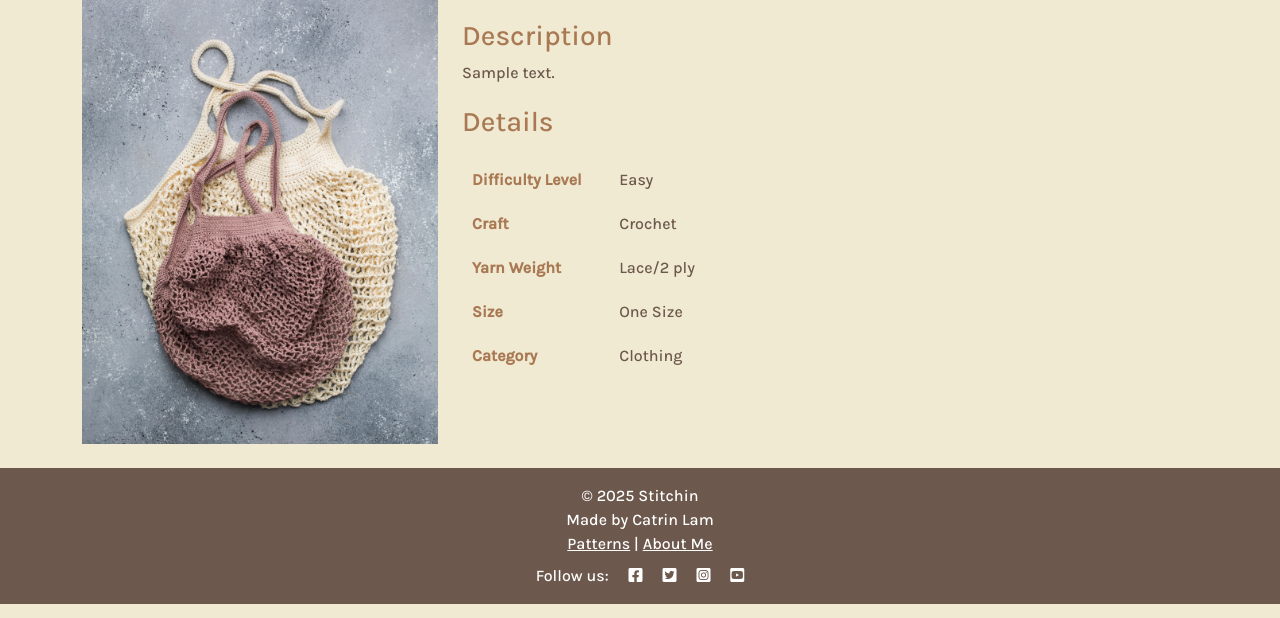
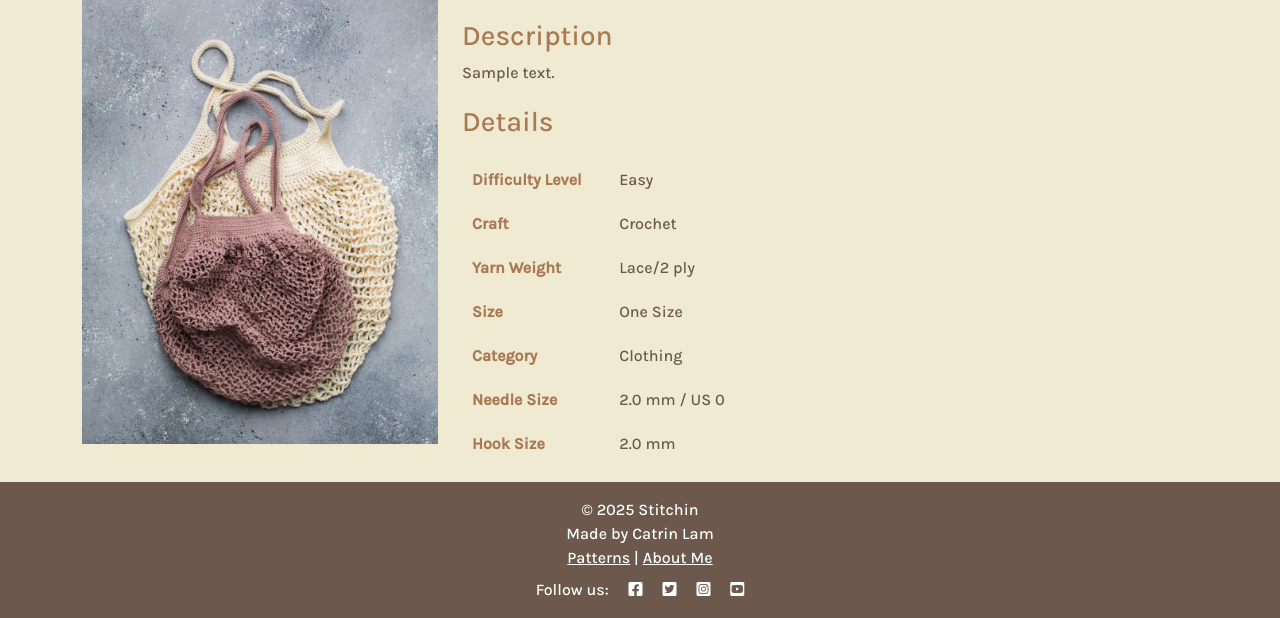
Before and after one commit to catrinlam/Stitchin, a Django app: page /sample/ in a window 1280 px wide. Shown: the part 225-843 px from the top of the page. Run offline with Django 5.2, Linux system fonts and the light colour scheme; tables that the repository leaves empty hold one stand-in row (values such as "Sample post").

Commit message:
hook and needles showing in post details Working on: adding multiple hook and needle to one pattern

```diff
--- a/patterns/forms.py
+++ b/patterns/forms.py
@@ -26,6 +26,7 @@ class PatternHooksNeedleForm(forms.ModelForm):
         model = PatternHooksNeedle
         fields = ['type', 'hook_size', 'needle_size']
 
+
 PatternHooksNeedleFormSet = inlineformset_factory(
-    Pattern, PatternHooksNeedle, form=PatternHooksNeedleForm, extra=1, can_delete=True
+    Pattern, PatternHooksNeedle, fields=('type', 'hook_size', 'needle_size'), extra=1, can_delete=True
 )
--- a/patterns/models.py
+++ b/patterns/models.py
@@ -124,9 +124,9 @@ class PatternHooksNeedle(models.Model):
     needle_size = models.IntegerField(
         choices=NEEDLE_SIZE, blank=True, null=True)
 
-    # def __str__(self):
-    #     type_display = dict(HOOK_NEEDLE_TYPE).get(self.type, "Unknown")
-    #     return f"{type_display} for {self.pattern.title} by {self.pattern.author.username}"
+    def __str__(self):
+        type_display = dict(HOOK_NEEDLE_TYPE).get(self.type, "Unknown")
+        return f"{type_display} for {self.pattern.title} by {self.pattern.author.username}"
 
 
 class Library(models.Model):
--- a/patterns/templates/patterns/pattern_detail.html
+++ b/patterns/templates/patterns/pattern_detail.html
@@ -44,12 +44,27 @@
                             <th>Category</th>
                             <td>{{ pattern.get_category_display }}</td>
                         </tr>
+
+                            {% comment %} {% for hook_needle in hooks_needles%}
+                                <tr>
+                                    <th>{{ hook_needle.get_type_display }}</th>
+                                {% if hook_needle.get_hook_size_display %}
+                                    <td> {{ hook_needle.get_hook_size_display }}</td>
+                                {% endif %}
+                                {% if hook_needle.get_needle_size_display %}
+                                    <td> {{ hook_needle.get_needle_size_display }}</td>
+                                {% endif %}
+                                </tr>
+                            {% endfor %} {% endcomment %}
+
+
+
                         {% if needle_displayed %}
                             <tr>
                                 <th>Needle Size</th>
                                 <td>
                                     {% for hook_needle in hooks_needles %}
-                                        {% if hook_needle.needle_size %}
+                                        {% if hook_needle.get_needle_size_display %}
                                             {{ hook_needle.get_needle_size_display }}{% if not forloop.last %}<br>{% endif %}
                                         {% endif %}
                                     {% endfor %}
@@ -61,7 +76,7 @@
                                 <th>Hook Size</th>
                                 <td>
                                     {% for hook_needle in hooks_needles %}
-                                        {% if hook_needle.hook_size %}
+                                        {% if hook_needle.get_hook_size_display %}
                                             {{ hook_needle.get_hook_size_display }}{% if not forloop.last %}<br>{% endif %}
                                         {% endif %}
                                     {% endfor %}
--- a/patterns/views.py
+++ b/patterns/views.py
@@ -21,14 +21,13 @@ def pattern_detail(request, slug):
 
     **Template:**
 
-    :template:`pattern/pattern_detail.html`
+    :template:`patterns/pattern_detail.html`
     """
     pattern = get_object_or_404(Pattern, slug=slug)
     hooks_needles = pattern.pattern_hooks_needles.all()
 
-    # Determine whether needles or hooks exist
-    needle_displayed = any(hn.needle_size for hn in hooks_needles)
-    hook_displayed = any(hn.hook_size for hn in hooks_needles)
+    needle_displayed = any(hn.needle_size is not None for hn in hooks_needles)
+    hook_displayed = any(hn.hook_size is not None for hn in hooks_needles)
 
     context = {
         'pattern': pattern,
@@ -41,6 +40,8 @@ def pattern_detail(request, slug):
     # queryset = Pattern.objects.all()
     # pattern = get_object_or_404(queryset, slug=slug)
     # hooks_needles = PatternHooksNeedle.objects.filter(pattern=pattern)
+
+    # print(hooks_needles.values())
 
     # return render(
     #     request,
```
Also changed, not shown: patterns/templates/patterns/post_pattern.html (+40 -0 lines).
